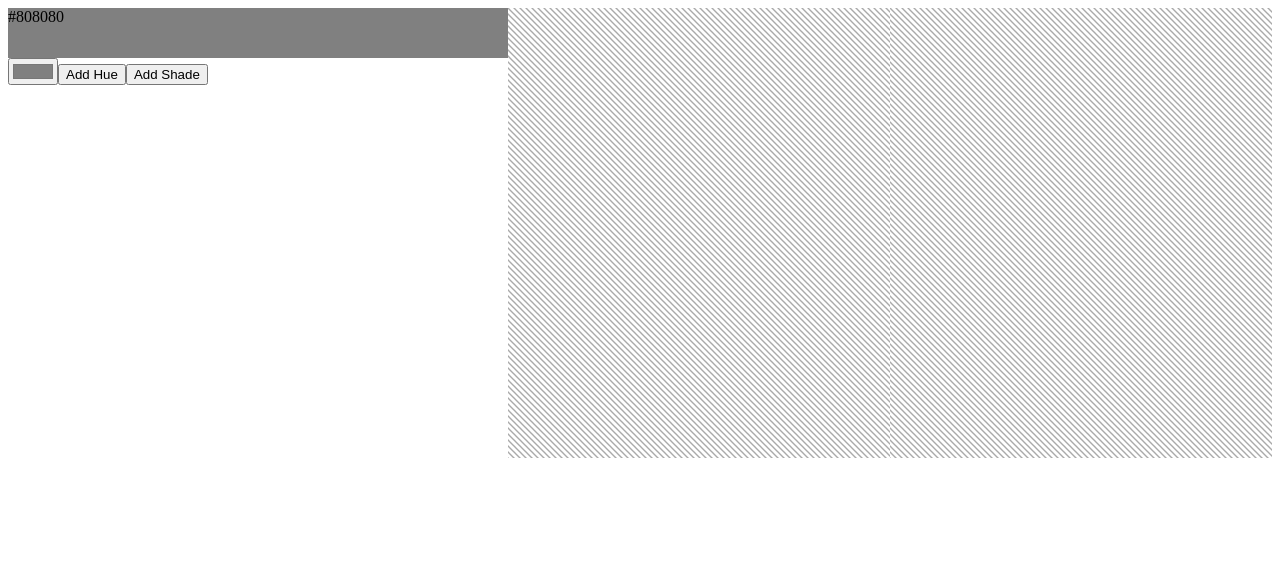
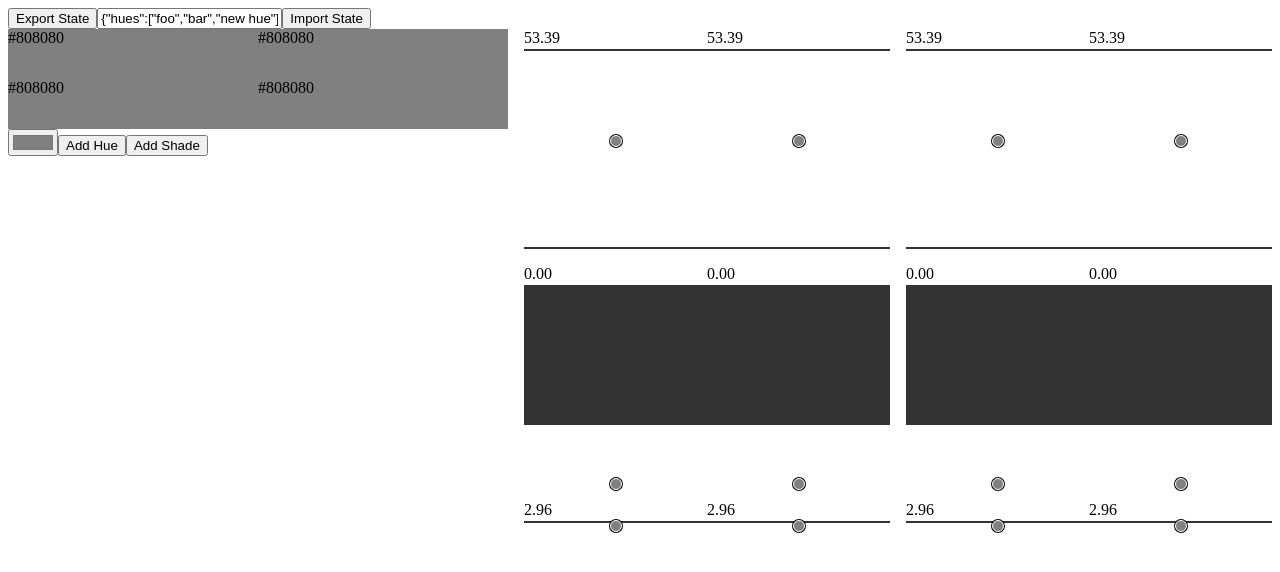
Before and after one commit to ucarion/cielab.io, a React app: page / in a window 1280 px wide. Shown: the top 572 px of the page. Built offline with nearby package versions, Linux system fonts and the light colour scheme; the HTML template or start-up script is replaced by a standard one.

Commit message:
Better looking state with transitions

```diff
--- a/src/App/TunnelGraph.tsx
+++ b/src/App/TunnelGraph.tsx
@@ -10,7 +10,8 @@
   rgbIsDisplayable,
   rgbToLCH,
   LCH,
-  RGB
+  RGB,
+  rgbToHex
 } from "../color";
 
 interface Props {
@@ -19,67 +20,42 @@
 }
 
 export default function TunnelGraph({ axis, sequence }: Props) {
-  const pathCommand = useMemo(() => {
-    const ranges = sequence.map(color => sweepRange(color, axis));
-    const sequenceRangeEdges = ranges.map((range, index) => ({
-      sequenceNumber: index,
-      edges: findRangeEdges(range)
-    }));
-
-    const coverPaths = findCoverPaths(sequenceRangeEdges);
-
-    return coverPaths
-      .map(
-        path =>
-          path
-            .map(
-              ([i, j], index) =>
-                `${index === 0 ? "M" : "L"}${i / (sequence.length - 1)} ${j /
-                  (SWEEP_STEPS - 1)}`
-            )
-            .join(" ") + "Z"
-      )
-      .join(" ");
-  }, [axis, sequence]);
+  const colorSequence = useMemo(
+    () => sequence.map(rgb => ({ rgb, lch: rgbToLCH(rgb) })),
+    [sequence]
+  );
 
   return (
-    <svg width="100%" height="100%" preserveAspectRatio="none">
-      <defs>
-        <pattern
-          id="background"
-          width="6"
-          height="6"
-          patternUnits="userSpaceOnUse"
-          preserveAspectRatio="none"
+    <div
+      style={{
+        display: "grid",
+        gridTemplateColumns: `repeat(${sequence.length}, 1fr)`,
+        gridTemplateRows: `20px 200px`
+      }}
     >
-          <path
-            d="M0 0 L1 0 L6 5 L6 6 L5 6 L0 1 Z M5 0 L6 0 L6 1 Z M0 5 L0 6 L1 6 Z"
-            fill="#aaa"
-          />
-        </pattern>
-      </defs>
+      {colorSequence.map(({ lch }, index) => (
+        <div key={index}>{lch[axis].toFixed(2)}</div>
+      ))}
 
-      <rect fill="url(#background)" width="100%" height="100%" />
-
-      <svg
-        width="100%"
-        height="100%"
-        viewBox="0 0 1 1"
-        preserveAspectRatio="none"
-      >
-        <path fillRule="evenodd" fill="green" d={pathCommand} />
-      </svg>
-    </svg>
+      {colorSequence.map(({ rgb, lch }, index) => (
+        <TunnelStack key={index} rgb={rgb} lch={lch} axis={axis} />
+      ))}
+    </div>
   );
 }
 
+function TunnelStack({
+  rgb,
+  lch,
+  axis
+}: {
+  rgb: RGB;
+  lch: LCH;
+  axis: "l" | "c" | "h";
+}) {
   const SWEEP_STEPS = 100;
 
-function sweepRange(rgb: RGB, axis: "l" | "c" | "h"): boolean[] {
-  const lch = rgbToLCH(rgb);
-
-  const range = [];
-  for (let i = 0; i < SWEEP_STEPS; i++) {
+  const boxes = useMemo(() => {
     const { [axis]: _, ...rest } = lch;
     const [min, max] = {
       l: [MIN_SRGB_LUMINANCE, MAX_SRGB_LUMINANCE],
@@ -87,130 +63,305 @@
       h: [MIN_SRGB_HUE, MAX_SRGB_HUE]
     }[axis];
 
-    const result = {
-      [axis]: min + (max * i) / (SWEEP_STEPS - 1),
-      ...rest
-    } as LCH;
-    range.push(rgbIsDisplayable(lchToRGB(result)));
+    const range = [];
+    for (let t = min; t < max; t += (max - min) / SWEEP_STEPS) {
+      range.push(rgbIsDisplayable(lchToRGB({ [axis]: t, ...rest } as LCH)));
     }
 
-  return range;
-}
-
-interface RangeEdges {
-  risingEdges: number[];
-  fallingEdges: number[];
-}
-
-interface SequenceRangeEdges {
-  sequenceNumber: number;
-  edges: RangeEdges;
-}
-
-function findRangeEdges(vals: boolean[]): RangeEdges {
     const risingEdges = [];
 
-  if (vals[0]) {
+    if (range[0]) {
       risingEdges.push(0);
     }
 
-  for (let i = 1; i < vals.length; i++) {
-    if (!vals[i - 1] && vals[i]) {
+    for (let i = 1; i < range.length; i++) {
+      if (!range[i - 1] && range[i]) {
         risingEdges.push(i);
       }
     }
 
     const fallingEdges = [];
 
-  for (let i = 0; i < vals.length - 1; i++) {
-    if (vals[i] && !vals[i + 1]) {
+    for (let i = 0; i < range.length - 1; i++) {
+      if (range[i] && !range[i + 1]) {
         fallingEdges.push(i);
       }
     }
 
-  if (vals[vals.length - 1]) {
-    fallingEdges.push(vals.length - 1);
+    if (range[range.length - 1]) {
+      fallingEdges.push(range.length - 1);
     }
 
-  return { risingEdges, fallingEdges };
-}
-
-function findCoverPaths(sequence: SequenceRangeEdges[]): [number, number][][] {
-  let result: [number, number][][] = [];
-  let subSequences = [sequence];
-  let positive = true;
-
-  while (subSequences.length !== 0) {
-    for (const subSequence of subSequences) {
-      if (positive) {
-        result.push(positivePass(subSequence));
-      } else {
-        result.push(negativePass(subSequence));
-      }
-    }
-
-    subSequences = ([] as SequenceRangeEdges[][]).concat(
-      ...subSequences.map(subSequence => splitIntervals(subSequence))
-    );
-
-    positive = !positive;
+    const result = [];
+    for (let i = 0; i < risingEdges.length; i++) {
+      const bottom = risingEdges[i] / SWEEP_STEPS;
+      const top = fallingEdges[i] / SWEEP_STEPS;
+      const height = top - bottom;
+      result.push({ bottom, height });
     }
 
     return result;
+  }, [lch, axis]);
+
+  const [min, max] = {
+    l: [MIN_SRGB_LUMINANCE, MAX_SRGB_LUMINANCE],
+    c: [MIN_SRGB_CHROMA, MAX_SRGB_CHROMA],
+    h: [MIN_SRGB_HUE, MAX_SRGB_HUE]
+  }[axis];
+
+  return (
+    <div
+      style={{
+        backgroundColor: "#333333",
+        position: "relative"
+      }}
+    >
+      {boxes.map(({ bottom, height }) => (
+        <div
+          style={{
+            position: "absolute",
+            width: "100%",
+            bottom: `${bottom * 100}%`,
+            height: `${height * 100}%`,
+            backgroundColor: "white"
+          }}
+        />
+      ))}
+
+      <div
+        style={{
+          position: "absolute",
+          backgroundColor: rgbToHex(rgb),
+          left: "0",
+          right: "0",
+          marginLeft: "auto",
+          marginRight: "auto",
+          width: "10px",
+          height: "10px",
+          bottom: `calc(${(100 * (lch[axis] - min)) / (max - min)}% - 5px)`,
+          borderRadius: "50%",
+          borderStyle: "solid",
+          borderColor: "white",
+          borderWidth: "1px",
+          boxShadow: "0 0 0 1px black",
+          transition: "bottom 0.5s ease 0s"
+        }}
+      ></div>
+    </div>
+  );
 }
 
-function positivePass(sequence: SequenceRangeEdges[]): [number, number][] {
-  const result = [];
+// export default function TunnelGraph({ axis, sequence }: Props) {
+//   const ijToCoords = (i: number, j: number): [number, number] => {
+//     return [i / (sequence.length - 1), j / (SWEEP_STEPS - 1)];
+//   };
 
-  for (let i = 0; i < sequence.length; i++) {
-    result.push([
-      sequence[i].sequenceNumber,
-      sequence[i].edges.risingEdges.shift()
-    ] as [number, number]);
-  }
+//   const pathCommand = useMemo(() => {
+//     const ranges = sequence.map(color => sweepRange(color, axis));
+//     const sequenceRangeEdges = ranges.map((range, index) => ({
+//       sequenceNumber: index,
+//       edges: findRangeEdges(range)
+//     }));
 
-  for (let i = sequence.length - 1; i >= 0; i--) {
-    result.push([
-      sequence[i].sequenceNumber,
-      sequence[i].edges.fallingEdges.pop()
-    ] as [number, number]);
-  }
+//     const coverPaths = findCoverPaths(sequenceRangeEdges);
 
-  return result;
-}
+//     return coverPaths
+//       .map(
+//         path =>
+//           path
+//             .map(
+//               ([i, j], index) =>
+//                 `${index === 0 ? "M" : "L"}${i / (sequence.length - 1)} ${j /
+//                   (SWEEP_STEPS - 1)}`
+//             )
+//             .join(" ") + "Z"
+//       )
+//       .join(" ");
+//   }, [axis, sequence]);
 
-function negativePass(sequence: SequenceRangeEdges[]) {
-  const result = [];
+//   return (
+//     <svg width="100%" height="100%" preserveAspectRatio="none">
+//       <defs>
+//         <pattern
+//           id="background"
+//           width="6"
+//           height="6"
+//           patternUnits="userSpaceOnUse"
+//           preserveAspectRatio="none"
+//         >
+//           <path
+//             d="M0 0 L1 0 L6 5 L6 6 L5 6 L0 1 Z M5 0 L6 0 L6 1 Z M0 5 L0 6 L1 6 Z"
+//             fill="#aaa"
+//           />
+//         </pattern>
+//       </defs>
 
-  for (let i = 0; i < sequence.length; i++) {
-    result.push([
-      sequence[i].sequenceNumber,
-      sequence[i].edges.fallingEdges.pop()
-    ] as [number, number]);
-  }
+//       <rect fill="url(#background)" width="100%" height="100%" />
 
-  for (let i = sequence.length - 1; i >= 0; i--) {
-    result.push([
-      sequence[i].sequenceNumber,
-      sequence[i].edges.risingEdges.shift()
-    ] as [number, number]);
-  }
+//       <svg
+//         width="100%"
+//         height="100%"
+//         viewBox="0 0 1 1"
+//         preserveAspectRatio="none"
+//       >
+//         <path fillRule="evenodd" fill="green" d={pathCommand} />
+//         {/* {sequence.map((color, index) => {
+//           const [min, max] = {
+//             l: [MIN_SRGB_LUMINANCE, MAX_SRGB_LUMINANCE],
+//             c: [MIN_SRGB_CHROMA, MAX_SRGB_CHROMA],
+//             h: [MIN_SRGB_HUE, MAX_SRGB_HUE]
+//           }[axis];
 
-  return result;
-}
+//           const value = rgbToLCH(color)[axis];
+//           const [x, y] = ijToCoords(
+//             index,
+//             value - (min / (max - min)) * SWEEP_STEPS
+//           );
+//           return <circle r="0.1" x={x} y={y} />;
+//         })} */}
+//       </svg>
+//     </svg>
+//   );
+// }
 
-function splitIntervals(
-  sequence: SequenceRangeEdges[]
-): SequenceRangeEdges[][] {
-  const result: SequenceRangeEdges[][] = [[]];
+// const SWEEP_STEPS = 100;
 
-  for (const sequenceRange of sequence) {
-    if (sequenceRange.edges.risingEdges.length === 0) {
-      result.push([]);
-    } else {
-      result[result.length - 1].push(sequenceRange);
-    }
-  }
+// function sweepRange(rgb: RGB, axis: "l" | "c" | "h"): boolean[] {
+//   const lch = rgbToLCH(rgb);
 
-  return result.filter(subSequence => subSequence.length !== 0);
-}
+//   const range = [];
+//   for (let i = 0; i < SWEEP_STEPS; i++) {
+//     const { [axis]: _, ...rest } = lch;
+//     const [min, max] = {
+//       l: [MIN_SRGB_LUMINANCE, MAX_SRGB_LUMINANCE],
+//       c: [MIN_SRGB_CHROMA, MAX_SRGB_CHROMA],
+//       h: [MIN_SRGB_HUE, MAX_SRGB_HUE]
+//     }[axis];
+
+//     const result = {
+//       [axis]: min + (max * i) / (SWEEP_STEPS - 1),
+//       ...rest
+//     } as LCH;
+//     range.push(rgbIsDisplayable(lchToRGB(result)));
+//   }
+
+//   return range;
+// }
+
+// interface RangeEdges {
+//   risingEdges: number[];
+//   fallingEdges: number[];
+// }
+
+// interface SequenceRangeEdges {
+//   sequenceNumber: number;
+//   edges: RangeEdges;
+// }
+
+// function findRangeEdges(vals: boolean[]): RangeEdges {
+//   const risingEdges = [];
+
+//   if (vals[0]) {
+//     risingEdges.push(0);
+//   }
+
+//   for (let i = 1; i < vals.length; i++) {
+//     if (!vals[i - 1] && vals[i]) {
+//       risingEdges.push(i);
+//     }
+//   }
+
+//   const fallingEdges = [];
+
+//   for (let i = 0; i < vals.length - 1; i++) {
+//     if (vals[i] && !vals[i + 1]) {
+//       fallingEdges.push(i);
+//     }
+//   }
+
+//   if (vals[vals.length - 1]) {
+//     fallingEdges.push(vals.length - 1);
+//   }
+
+//   return { risingEdges, fallingEdges };
+// }
+
+// function findCoverPaths(sequence: SequenceRangeEdges[]): [number, number][][] {
+//   let result: [number, number][][] = [];
+//   let subSequences = [sequence];
+//   let positive = true;
+
+//   while (subSequences.length !== 0) {
+//     for (const subSequence of subSequences) {
+//       if (positive) {
+//         result.push(positivePass(subSequence));
+//       } else {
+//         result.push(negativePass(subSequence));
+//       }
+//     }
+
+//     subSequences = ([] as SequenceRangeEdges[][]).concat(
+//       ...subSequences.map(subSequence => splitIntervals(subSequence))
+//     );
+
+//     positive = !positive;
+//   }
+
+//   return result;
+// }
+
+// function positivePass(sequence: SequenceRangeEdges[]): [number, number][] {
+//   const result = [];
+
+//   for (let i = 0; i < sequence.length; i++) {
+//     result.push([
+//       sequence[i].sequenceNumber,
+//       sequence[i].edges.risingEdges.shift()
+//     ] as [number, number]);
+//   }
+
+//   for (let i = sequence.length - 1; i >= 0; i--) {
+//     result.push([
+//       sequence[i].sequenceNumber,
+//       sequence[i].edges.fallingEdges.pop()
+//     ] as [number, number]);
+//   }
+
+//   return result;
+// }
+
+// function negativePass(sequence: SequenceRangeEdges[]) {
+//   const result = [];
+
+//   for (let i = 0; i < sequence.length; i++) {
+//     result.push([
+//       sequence[i].sequenceNumber,
+//       sequence[i].edges.fallingEdges.pop()
+//     ] as [number, number]);
+//   }
+
+//   for (let i = sequence.length - 1; i >= 0; i--) {
+//     result.push([
+//       sequence[i].sequenceNumber,
+//       sequence[i].edges.risingEdges.shift()
+//     ] as [number, number]);
+//   }
+
+//   return result;
+// }
+
+// function splitIntervals(
+//   sequence: SequenceRangeEdges[]
+// ): SequenceRangeEdges[][] {
+//   const result: SequenceRangeEdges[][] = [[]];
+
+//   for (const sequenceRange of sequence) {
+//     if (sequenceRange.edges.risingEdges.length === 0) {
+//       result.push([]);
+//     } else {
+//       result[result.length - 1].push(sequenceRange);
+//     }
+//   }
+
+//   return result.filter(subSequence => subSequence.length !== 0);
+// }
--- a/src/App/index.tsx
+++ b/src/App/index.tsx
@@ -6,10 +6,17 @@
 const DEFAULT_COLOR = { r: 0.5, g: 0.5, b: 0.5 };
 
 export default function App() {
+  const [importedPalette, setImportedPalette] = useState(
+    `{"hues":["foo","bar","new hue"],"shades":["baz","quux","new shade","new shade","new shade"],"colors":[[{"r":0.788235294117647,"g":0.1843137254901961,"b":0.0784313725490196},{"r":0.6705882352941176,"g":0.12941176470588237,"b":0.09019607843137255},{"r":0.6431372549019608,"g":0.07058823529411765,"b":0.054901960784313725},{"r":0.6431372549019608,"g":0.12156862745098039,"b":0.20784313725490197},{"r":0.5215686274509804,"g":0.0392156862745098,"b":0}],[{"r":0.42745098039215684,"g":0.788235294117647,"b":0.596078431372549},{"r":0.42745098039215684,"g":0.7058823529411765,"b":0.45098039215686275},{"r":0.3176470588235294,"g":0.6196078431372549,"b":0.3333333333333333},{"r":0.1803921568627451,"g":0.5333333333333333,"b":0.25882352941176473},{"r":0.06666666666666667,"g":0.43137254901960786,"b":0.21176470588235294}],[{"r":0.43529411764705883,"g":0.6470588235294118,"b":0.803921568627451},{"r":0.3843137254901961,"g":0.5843137254901961,"b":0.7333333333333333},{"r":0.25882352941176473,"g":0.5333333333333333,"b":0.6862745098039216},{"r":0.3215686274509804,"g":0.4549019607843137,"b":0.6196078431372549},{"r":0.2235294117647059,"g":0.3764705882352941,"b":0.5137254901960784}]]}`
+  );
+
   const [{ hues, shades, colors }, setPalette] = useState<Palette>({
-    hues: ["hue"],
-    shades: ["shade"],
-    colors: [[DEFAULT_COLOR]]
+    hues: ["foo", "bar"],
+    shades: ["baz", "quux"],
+    colors: [
+      [DEFAULT_COLOR, DEFAULT_COLOR],
+      [DEFAULT_COLOR, DEFAULT_COLOR]
+    ]
   });
 
   const [selectedColor, setSelectedColor] = useState({ hue: 0, shade: 0 });
@@ -71,7 +78,28 @@
   const shadeSequence = colors.map(sequence => sequence[selectedColor.shade]);
 
   return (
-    <div style={{ display: "grid", gridTemplateColumns: "500px auto" }}>
+    <div>
+      <div>
+        <button onClick={() => alert(JSON.stringify({ hues, shades, colors }))}>
+          Export State
+        </button>
+
+        <input
+          onChange={event => setImportedPalette(event.target.value)}
+          value={importedPalette}
+        />
+        <button onClick={() => setPalette(JSON.parse(importedPalette))}>
+          Import State
+        </button>
+      </div>
+
+      <div
+        style={{
+          display: "grid",
+          gridTemplateColumns: "500px auto",
+          gridColumnGap: "16px"
+        }}
+      >
         <div>
           <div
             style={{
@@ -106,7 +134,9 @@
           style={{
             display: "grid",
             gridTemplateColumns: `repeat(2, 1fr)`,
-          gridTemplateRows: `repeat(3, 1fr)`
+            gridTemplateRows: `repeat(3, 1fr)`,
+            gridColumnGap: "16px",
+            gridRowGap: "16px"
           }}
         >
           <TunnelGraph axis="l" sequence={hueSequence} />
@@ -117,5 +147,6 @@
           <TunnelGraph axis="h" sequence={shadeSequence} />
         </div>
       </div>
+    </div>
   );
 }
--- a/src/color.ts
+++ b/src/color.ts
@@ -41,6 +41,24 @@
 
 export function lchToRGB(lch: LCH): RGB {
   return xyzToRGB(labToXYZ(lchToLAB(lch)));
+}
+
+export function hexToRGB(hex: string): RGB {
+  return {
+    r: parseInt(hex.substring(1, 3), 16) / 255,
+    g: parseInt(hex.substring(3, 5), 16) / 255,
+    b: parseInt(hex.substring(5, 7), 16) / 255
+  };
+}
+
+export function rgbToHex({ r, g, b }: RGB): string {
+  return `#${channelToHex(r)}${channelToHex(g)}${channelToHex(b)}`;
+}
+
+function channelToHex(t: number): string {
+  return Math.round(t * 255)
+    .toString(16)
+    .padStart(2, "0");
 }
 
 function rgbToXYZ({ r, g, b }: RGB): XYZ {
```
Lines whose indentation alone changed are shown as unchanged.
